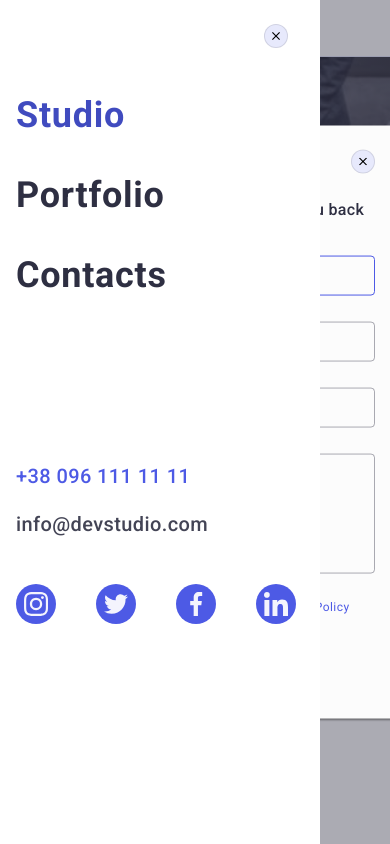
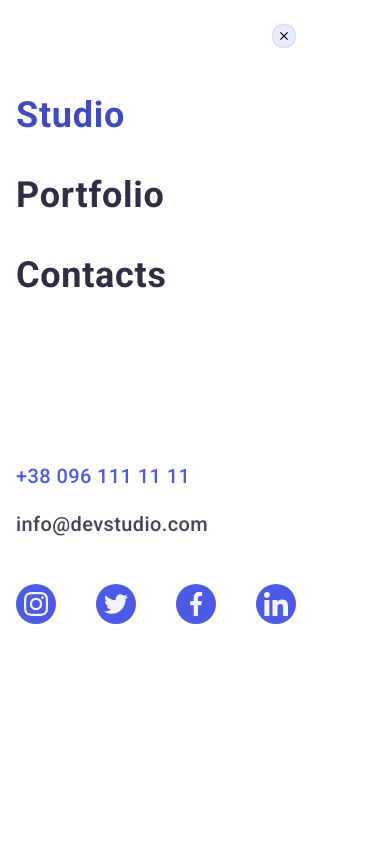
Before and after one commit to OksanaGukova/goit-markup-hw-06, a plain HTML site: page index.html in a window 390 px wide. Shown: the top 844 px of the page. Drawn offline with nearby package versions, Linux system fonts and the light colour scheme.

Commit message:
Add files via upload

```diff
--- a/css/styles.css
+++ b/css/styles.css
@@ -1187,7 +1187,7 @@ top: 0;
 left: 0;
 background-color: #FFF;
   transition: transform 250ms cubic-bezier(0.4, 0, 0.2, 1);
- width: 320px;
+
 }
 
 .mobile-navigation{
@@ -1195,7 +1195,7 @@ background-color: #FFF;
      display: flex;
   flex-direction: column;
   position: absolute;
-
+   width: 320px;
 }
 
 @media screen and (min-width: 768px) {
```
